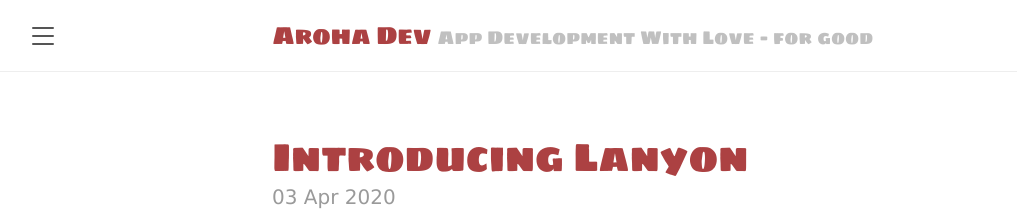
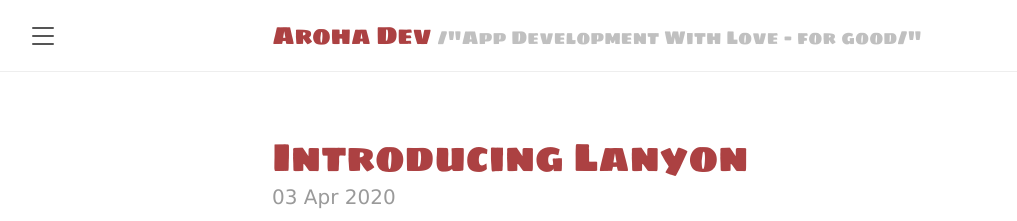
Before and after one commit to tracyjordan/tracyjordan.github.io, a Jekyll site: the page built from index.html, in a window 1280 px wide and 900 px high. Shown: the top 221 px of the window, without its empty margins (8-1025 px from the left). Built offline with Jekyll 4.4.1, drawn with Linux system fonts in a browser that asks for light colours; the list of posts is cut into pages by our own code.

```diff
--- a/_config.yml
+++ b/_config.yml
@@ -1,6 +1,6 @@
 # Setup
 title:               Aroha Dev
-tagline:             'App Development With Love - for good'
+tagline:             '/"App Development With Love - for good/"'
 description:         'mobile app development'
 url:                 https://aroha.dev
 baseurl:             /
```
